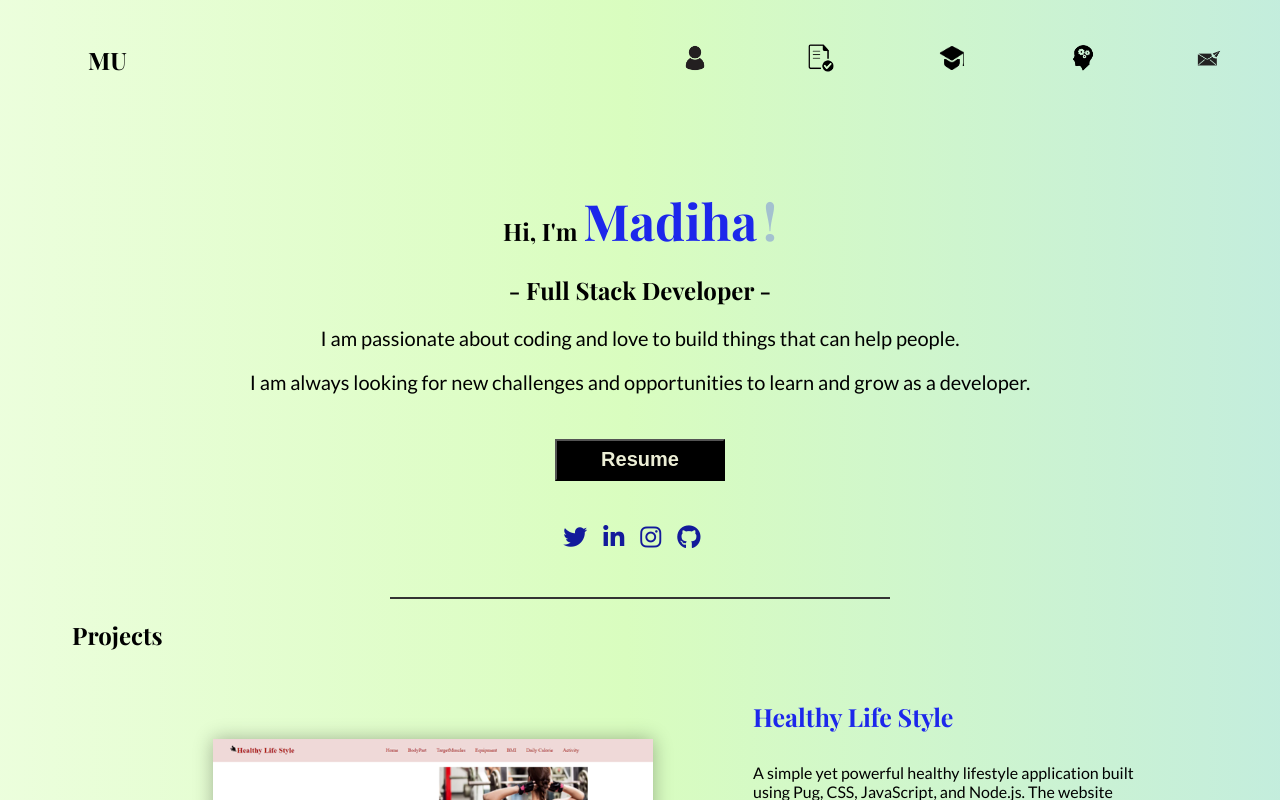
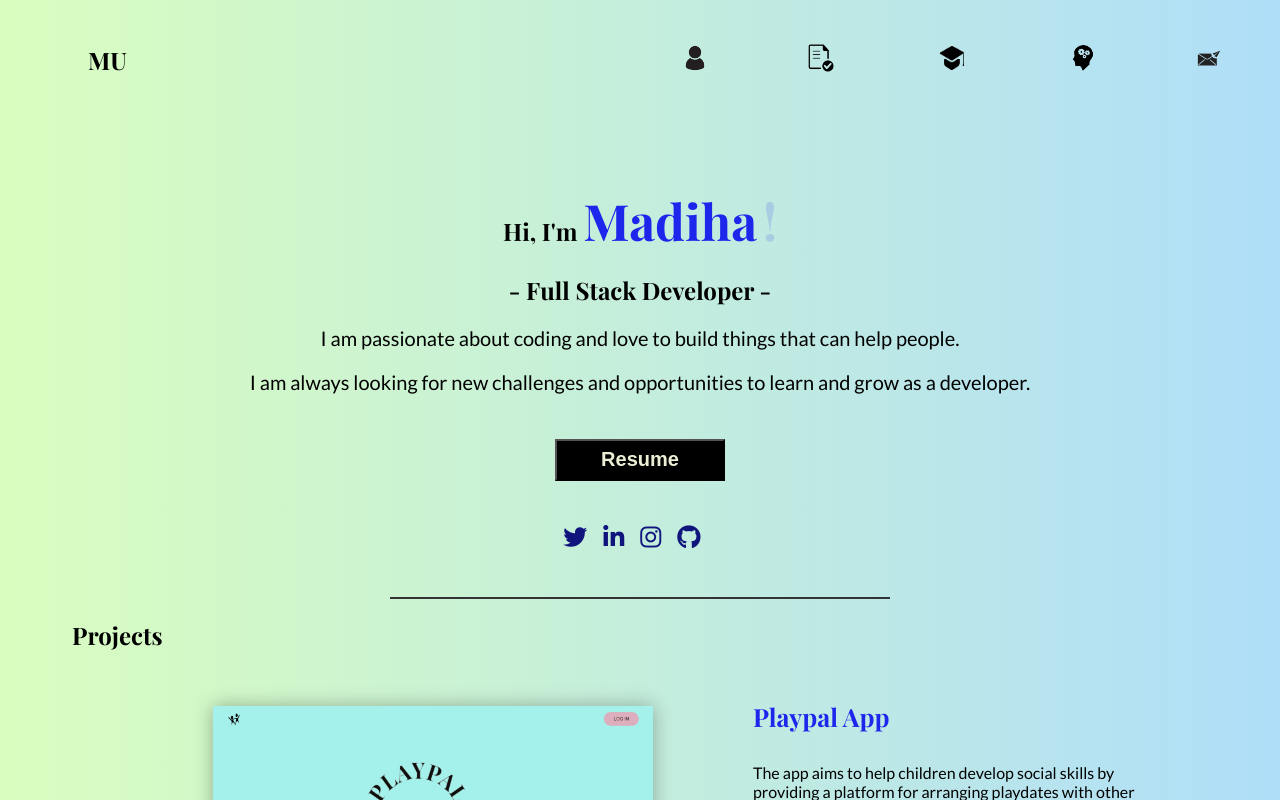
Before and after one commit to Madiha-umair/ReactPortfolio, a React (Vite) app: page / in a window 1280 px wide. Shown: the top 800 px of the page. Built offline with nearby package versions, Linux system fonts and the light colour scheme.

Commit message:
project updated

```diff
--- a/public/laravel-blade-cms.json
+++ b/public/laravel-blade-cms.json
@@ -48,6 +48,7 @@
 }
 ,{"type":"table","name":"projects","database":"laravel-blade-cms","data":
 [
+{"id":"1","title":"Playpal App","live":"https:\/\/playpal-green.vercel.app\/","source":"https:\/\/github.com\/Madiha-umair\/PlayPal","slug":"PlayPal_App","image":"projects\/IkWIbvY0ljPwfkjL1crQYlSPw6Yzw63WoamNctRr.png","content":"The app aims to help children develop social skills by providing a platform for arranging playdates with other children of their age group within the same city.","user_id":"2","created_at":"2023-06-30 22:52:15","updated_at":"2023-07-02 07:53:37"},
 {"id":"7","title":"Healthy Life Style","live":null,"source":"https:\/\/github.com\/Madiha-umair\/HealthyLifeStyle","slug":"click_here_For_HealthyLifeStyle","image":"projects\/aSESU8oGHqxPx8NKQeUAFUciXHor0bm8XwciSEKv.png","content":"A simple yet powerful healthy lifestyle application built using Pug, CSS, JavaScript, and Node.js. The website leverages the power of two APIs, allowing users to access a wealth of information on various exercises and easily calculate their BMI and calorie requirements.","user_id":"3","created_at":"2023-04-19 07:19:33","updated_at":"2023-04-19 07:48:36"},
 {"id":"8","title":"Event Management","live":null,"source":"https:\/\/github.com\/Madiha-umair\/EventManagementProject","slug":"Click_Here_For_EventManagementProject","image":"projects\/mwh952Q3mTMQCURresaSWfsE7iuT5q592uFwNN0F.png","content":"An innovative Full Stack event management application built using PHP, CSS, HTML, and MySQL. This dynamic website offers two interfaces - a user-friendly front-end for attendees to browse events & a comprehensive back-end.","user_id":"3","created_at":"2023-04-19 07:20:56","updated_at":"2023-04-19 07:45:34"},
 {"id":"5","title":"Gift Basket Shop","live":null,"source":"https:\/\/github.com\/Madiha-umair\/GiftShop\/tree\/master\/GiftShop","slug":"Click_To_See_GiftBasketShop","image":"projects\/FIABlkfnZAqFfLNeF6NpBfVK5IGlzerfJ53VFHS8.png","content":"A dynamic online gift basket shop built using ASP.NET, Entity Framework, and code first techniques.It incorporates efficient M-M and 1-Mrelationships to enhance data organization and retrieval.Users can effortlessly perform CRUD operations on all tables. With a visually appealing interface, users can explore a wide variety of gift baskets and items, accompanied by captivating images.","user_id":"2","created_at":"2023-04-14 22:02:51","updated_at":"2023-04-19 07:58:08"},
@@ -55,7 +56,6 @@
 {"id":"9","title":"Portfolio-V2","live":null,"source":"https:\/\/github.com\/Madiha-umair\/Portfolio-v2","slug":"ClickToSee_Portfolio","image":"projects\/IkWIbvY0ljPwfkjL1crQYlSPw6Yzw63WoamNctRr.png","content":"A versatile Full Stack application leverages Laravel on the backend and Express, React, Node.js, CSS, and HTML on the frontend. It offers seamless integration and customization options, empowering users to create and manage their own portfolios with ease. ","user_id":"2","created_at":"2023-04-18 22:52:15","updated_at":"2023-04-19 07:53:37"},
 {"id":"10","title":"Portfolio-Backend-CMS","live":null,"source":"https:\/\/github.com\/Madiha-umair\/Portfolio-v2","slug":"ClickToSee_Portfolio_LogIn","image":"projects\/IkWIbvY0ljPwfkjL1crQYlSPw6Yzw63WoamNctRr.png","content":"A dynamic Backend application and content management system built with Laravel, CSS, and MySQL.This project empowers users to efficiently manage and customize their content with ease. Leveraging the power of Laravel, it offers seamless integration, robust database management, and an intuitive user interface.","user_id":"2","created_at":"2023-04-18 22:52:15","updated_at":"2023-04-19 07:53:37"},
 {"id":"11","title":"Web Evaluator","live":null,"source":"https:\/\/github.com\/Madiha-umair\/WebEvaluator-PetProject","slug":"ClickToSee_WebEvaluator","image":"projects\/IkWIbvY0ljPwfkjL1crQYlSPw6Yzw63WoamNctRr.png","content":"A simple yet powerful JavaScript application focused on Regex patterns and client-side form authentication. This project harnesses the strength of Regex to efficiently validate and manipulate input data, ensuring data integrity.","user_id":"2","created_at":"2023-04-18 22:52:15","updated_at":"2023-04-19 07:53:37"}
-
 ]
 }
 ,{"type":"table","name":"project_skill","database":"laravel-blade-cms","data":
@@ -88,7 +88,12 @@
 {"id":"28","project_id":"11","skill_id":"15","created_at":null,"updated_at":null},
 {"id":"29","project_id":"11","skill_id":"10","created_at":null,"updated_at":null},
 {"id":"30","project_id":"11","skill_id":"20","created_at":null,"updated_at":null},
-{"id":"31","project_id":"7","skill_id":"1","created_at":null,"updated_at":null}
+{"id":"31","project_id":"7","skill_id":"1","created_at":null,"updated_at":null},
+{"id":"32","project_id":"1","skill_id":"9","created_at":null,"updated_at":null},
+{"id":"33","project_id":"1","skill_id":"12","created_at":null,"updated_at":null},
+{"id":"34","project_id":"1","skill_id":"1","created_at":null,"updated_at":null},
+{"id":"35","project_id":"1","skill_id":"14","created_at":null,"updated_at":null},
+{"id":"36","project_id":"1","skill_id":"20","created_at":null,"updated_at":null}
 ]
 }
 ,{"type":"table","name":"qualifications","database":"laravel-blade-cms","data":
--- a/src/components/Projects.jsx
+++ b/src/components/Projects.jsx
@@ -1,4 +1,5 @@
 import { useState, useEffect } from "react";
+import playpalImage from "../assets/images/Playpal App.png";
 import haveinnImage from "../assets/images/HaveInn Hotel.png";
 import eventmanagementImage from "../assets/images/Event Management.png";
 import healthylifestyleImage from "../assets/images/Healthy Life Style.png";
@@ -24,6 +25,7 @@
 export default function Project() {
   const [project, setProject] = useState([]);
   const imageMap = {
+    "Playpal App": playpalImage,
     "HaveInn Hotel": haveinnImage,
     "Event Management": eventmanagementImage,
     "Healthy Life Style": healthylifestyleImage,
--- a/src/index.css
+++ b/src/index.css
@@ -15,7 +15,7 @@
   background: linear-gradient(90deg, #fffffb, #d9fdbf, #afdef9); /*skyblue and green theme*/
   /*background: linear-gradient(45deg,#f5fbbe,#ffffff,#b582e4);*/
   background-size: 200% 200%;
-  animation: gradientAnimation 10s ease infinite;
+  animation: gradientAnimation 14s ease infinite;
 }
 
 @keyframes gradientAnimation {
```
Also changed, not shown: src/assets/images/Playpal App.png (added).
